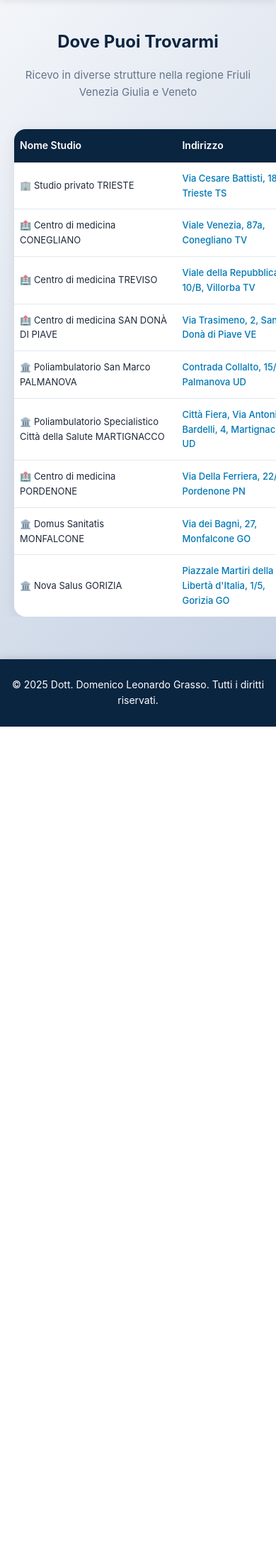
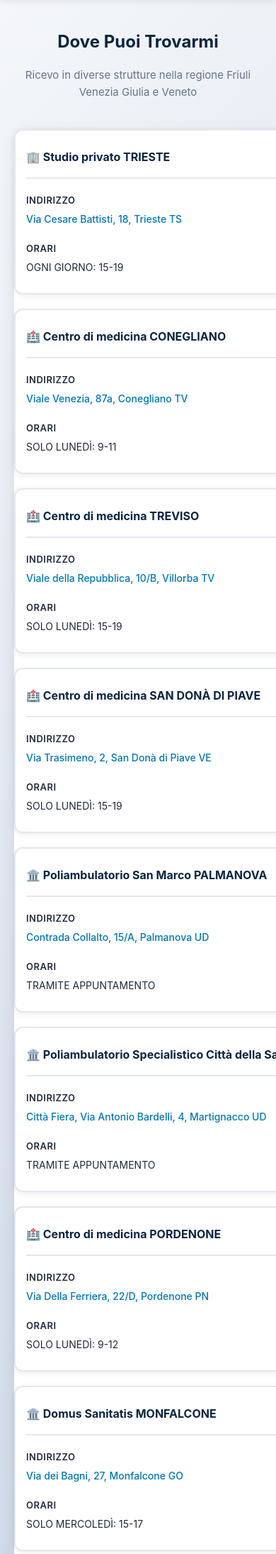
Before and after one commit to ffedericograsso/portfolioDottGrasso, a PHP site: page /location.php in a window 390 px wide. Shown: the part 54-2244 px from the top of the page at 71% size. Before the commit the page ends 1078 px from the top, so only its background shows below. Run offline with PHP 8.4, Linux system fonts and the light colour scheme; a stand-in replaces the project's code that opens the database connection; some libraries are stand-ins or nearby versions.

Commit message:
versioneFinaleResponsive

```diff
--- a/css/styles.css
+++ b/css/styles.css
@@ -1424,3 +1424,199 @@ td a:hover {
         padding: 12px 8px;
     }
 }
+
+/* ============================================
+   TABELLE RESPONSIVE
+   ============================================ */
+
+/* Location Table - Desktop */
+.location-section table,
+.articles-section .tableArticle {
+    display: table;
+}
+
+/* ============================================
+   RESPONSIVE TABLES - TABLET (max-width: 968px)
+   ============================================ */
+@media (max-width: 968px) {
+    /* Location table diventa più compatta */
+    .location-section table {
+        font-size: 14px;
+    }
+
+    .location-section thead th,
+    .location-section td {
+        padding: 12px 10px;
+    }
+
+    /* Articles/Blog - riduci padding */
+    .tableArticle .article td {
+        padding: 20px 15px !important;
+    }
+
+    #bottoneTitolo {
+        font-size: 18px;
+    }
+}
+
+/* ============================================
+   RESPONSIVE TABLES - MOBILE (max-width: 768px)
+   ============================================ */
+@media (max-width: 768px) {
+
+    /* ========== LOCATION TABLE - CARD LAYOUT ========== */
+    .location-section table {
+        display: block;
+        overflow: visible;
+    }
+
+    .location-section thead {
+        display: none; /* Nascondi header su mobile */
+    }
+
+    .location-section tbody {
+        display: block;
+    }
+
+    .location-section tbody tr {
+        display: block;
+        margin-bottom: 20px;
+        border: 2px solid var(--border-color);
+        border-radius: 12px;
+        padding: 20px;
+        background: white;
+        box-shadow: 0 2px 8px rgba(0, 0, 0, 0.08);
+    }
+
+    .location-section tbody tr:hover {
+        background: white;
+        box-shadow: 0 4px 12px rgba(0, 0, 0, 0.12);
+    }
+
+    .location-section td {
+        display: block;
+        text-align: left !important;
+        padding: 10px 0 !important;
+        border: none !important;
+        font-size: 15px;
+    }
+
+    .location-section td:first-child {
+        font-size: 18px;
+        font-weight: 700;
+        color: var(--primary-color);
+        padding-bottom: 15px !important;
+        margin-bottom: 10px;
+        border-bottom: 2px solid var(--border-color) !important;
+    }
+
+    .location-section td:before {
+        content: attr(data-label);
+        display: block;
+        font-weight: 600;
+        color: var(--text-dark);
+        margin-bottom: 5px;
+        font-size: 13px;
+        text-transform: uppercase;
+        letter-spacing: 0.5px;
+    }
+
+    .location-section td:first-child:before {
+        display: none; /* Non mostrare label per il nome studio */
+    }
+
+    /* ========== ARTICLES/BLOG TABLE - STACK LAYOUT ========== */
+    .tableArticle {
+        display: block;
+        overflow: visible;
+    }
+
+    .tableArticle .article {
+        display: block;
+        margin-bottom: 15px;
+        border: 2px solid var(--border-color);
+        border-radius: 12px;
+        padding: 20px;
+        background: white;
+        box-shadow: 0 2px 8px rgba(0, 0, 0, 0.06);
+    }
+
+    .tableArticle .article:hover {
+        background: #f8fafc;
+        box-shadow: 0 4px 12px rgba(0, 0, 0, 0.1);
+    }
+
+    .tableArticle .article td {
+        display: block;
+        width: 100% !important;
+        padding: 0 !important;
+        border: none;
+    }
+
+    .tableArticle .article td:first-child {
+        margin-bottom: 12px;
+    }
+
+    .tableArticle .article td:last-child {
+        color: var(--text-light) !important;
+        font-size: 14px;
+        line-height: 1.6;
+        padding-top: 12px !important;
+        margin-top: 12px;
+        border-top: 1px solid var(--border-color);
+    }
+
+    #bottoneTitolo {
+        font-size: 17px;
+        line-height: 1.4;
+        width: 100%;
+        text-align: left;
+    }
+
+    /* Inserisci articolo button su mobile */
+    .tableArticle tr:first-child td {
+        padding: 0 !important;
+        margin-bottom: 20px;
+        border: none !important;
+    }
+
+    .btnInserisciArticolo, .btnInserisciPost {
+        display: block;
+        width: 100%;
+        text-align: center;
+        padding: 14px 24px;
+        margin: 0;
+    }
+
+    /* No results message */
+    .no-results {
+        padding: 40px 20px !important;
+        text-align: center;
+        border-radius: 12px;
+    }
+}
+
+/* ============================================
+   EXTRA SMALL MOBILE (max-width: 480px)
+   ============================================ */
+@media (max-width: 480px) {
+    .location-section tbody tr {
+        padding: 15px;
+    }
+
+    .location-section td {
+        font-size: 14px;
+    }
+
+    .location-section td:first-child {
+        font-size: 16px;
+    }
+
+    .tableArticle .article {
+        padding: 15px;
+    }
+
+    #bottoneTitolo {
+        font-size: 16px;
+    }
+}
```
Also changed, not shown: informazioniArticolo.php (+1 -7 lines), location.php (+18 -18 lines).
